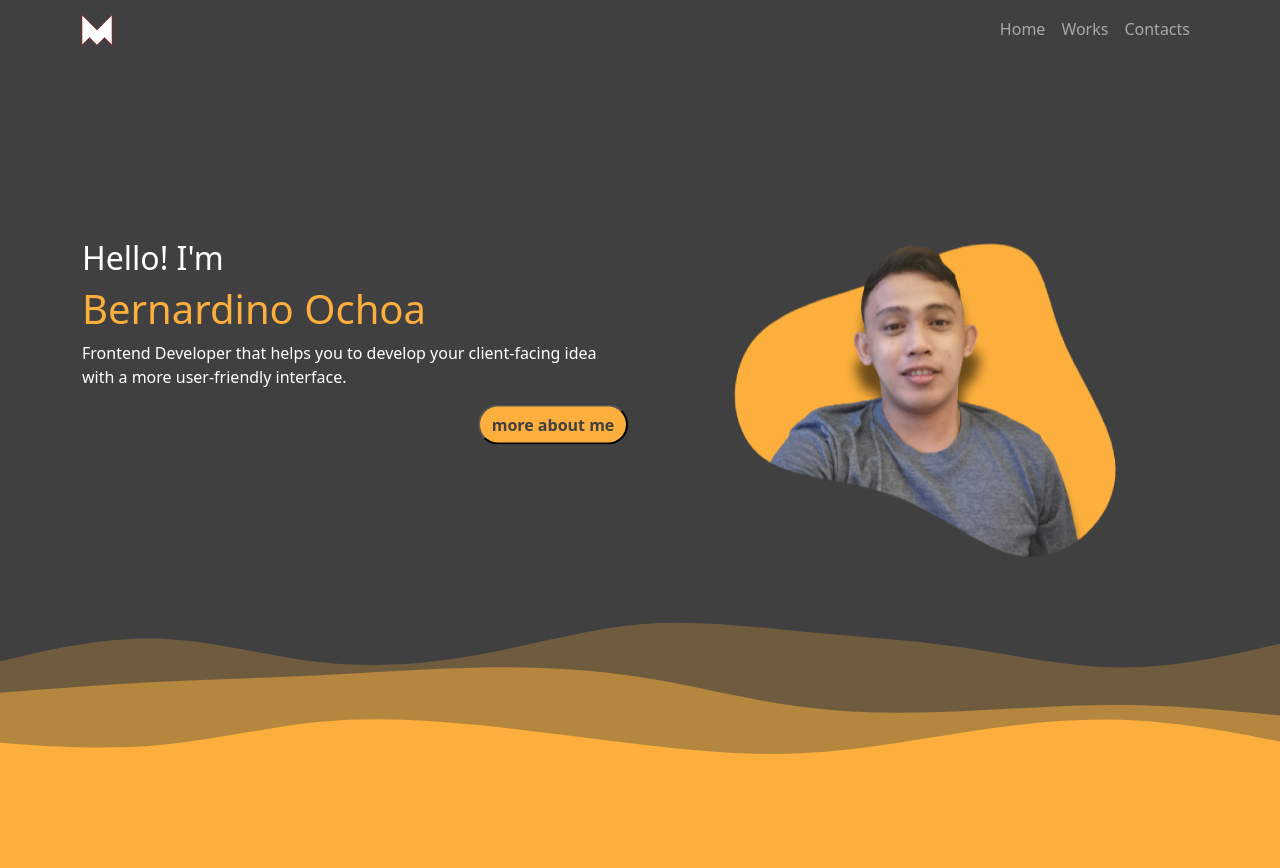
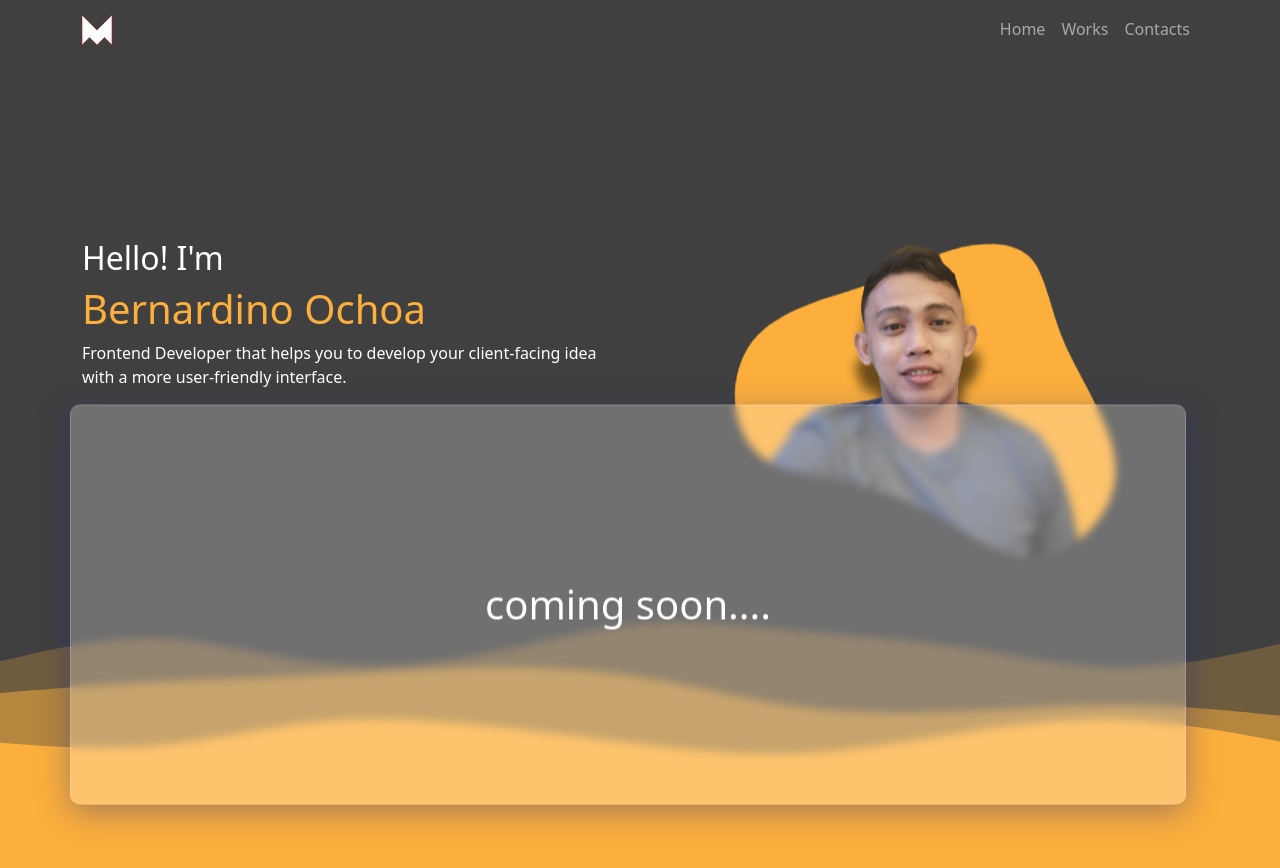
Before and after one commit to ajaxecho3/portfolio, a React (Create React App) app: page / in a window 1280 px wide. Both pictures are taken after a click on the button "more about me". Shown: the top 868 px of the page. Built offline with nearby package versions, Linux system fonts and the light colour scheme.

Commit message:
about component

```diff
--- a/src/features/hero/hero.module.css
+++ b/src/features/hero/hero.module.css
@@ -3,6 +3,7 @@
   position: relative;
   height: 100vh;
   background-color: #404040;
+  z-index: 1;
 }
 
 .hero__content {
@@ -34,7 +35,6 @@
   padding: 200px 0;
   background: #ffffff;
   overflow: visible;
-  z-index: 1;
 }
 .hero__content__col_2::after {
   content: "";
@@ -49,9 +49,13 @@
 }
 
 .hero__about_btn {
-  background: #fcaf3c;
-  border-radius: 30px;
-  color: #404040;
+  background: rgba(255, 255, 255, 0.25);
+  box-shadow: 0 8px 32px 0 rgba(31, 38, 135, 0.37);
+  backdrop-filter: blur(3px);
+  -webkit-backdrop-filter: blur(3px);
+  border-radius: 10px;
+  border: 1px solid #f1c64a;
+  color: #f1c64a;
   font-weight: bold;
   width: 150px;
   height: 40px;
@@ -61,6 +65,18 @@
   border-radius: 30px;
   width: 150px;
   height: 40px;
+}
+
+.hero__about_container {
+  background: rgba(255, 255, 255, 0.25);
+  box-shadow: 0 8px 32px 0 rgba(31, 38, 135, 0.37);
+  backdrop-filter: blur(4px);
+  -webkit-backdrop-filter: blur(4px);
+  border-radius: 10px;
+  border: 1px solid rgba(255, 255, 255, 0.18);
+  width: 100%;
+  min-height: 400px;
+  position: absolute;
 }
 
 .wave_divider {
@@ -73,6 +89,7 @@
   line-height: 0;
   pointer-events: none;
   transform: rotate(0deg);
+  z-index: -1;
 }
 
 .wave_divider svg {
--- a/src/features/hero/index.js
+++ b/src/features/hero/index.js
@@ -1,12 +1,12 @@
-import React from 'react'
+import React, { useState } from 'react'
 import { Container, Row, Col } from 'react-bootstrap';
 import style from './hero.module.css';
 import profile from '../../assets/pictures/profile.png'
-import { motion } from 'framer-motion';
+import { AnimatePresence, motion } from 'framer-motion';
 
 
 export default function Hero(props) {
-
+  const [showShowAbout, setShowAbout] = useState(false)
   return (
     <div id={props.id} className={style.hero__container}>
       <Container>
@@ -18,14 +18,29 @@ export default function Hero(props) {
                 <Row><h1 style={{ color: "#FCAF3C" }}> Bernardino Ochoa</h1></Row>
                 <Row><p> Frontend Developer that helps you to develop your client-facing idea with a more user-friendly interface.</p></Row>
                 <Row>
-                  <Col sm={12} className=" d-flex justify-content-end">
+                  <Col sm={12} className=" d-flex justify-content-center">
                     <motion.button
+                      layoutId={1}
+                      onClick={() => setShowAbout(true)}
                       className={style.hero__about_btn}
                       whileHover={{ scale: 1.1 }}
                       whileTap={{ scale: 0.9 }}>
                       more about me
                     </motion.button>
                   </Col>
+                  <AnimatePresence>
+                    {
+                      showShowAbout && (
+                        <motion.div layoutId={1} className={style.hero__about_container}>
+                          <motion.div className={style.about__header}>
+                            <motion.h1 className='position-absolute top-50 start-50 translate-middle'>
+                              coming soon....
+                            </motion.h1>
+                          </motion.div>
+                        </motion.div>
+                      )
+                    }
+                  </AnimatePresence>
                 </Row>
               </Col>
               <Col sm={6} className=" d-flex justify-content-center">
@@ -60,7 +75,7 @@ export default function Hero(props) {
               times: [0, 0.16, 0.33],
             }}
             opacity=".25"
-            class="shape-fill">
+          >
           </motion.path>
           <motion.path
             animate={{
@@ -78,7 +93,7 @@ export default function Hero(props) {
               times: [0, 0.16, 0.33],
             }}
             opacity=".5"
-            class="shape-fill">
+          >
           </motion.path>
           <motion.path
             animate={{
@@ -95,7 +110,7 @@ export default function Hero(props) {
               duration: 3,
               times: [0, 0.16, 0.33],
             }}
-            class="shape-fill">
+          >
           </motion.path>
         </motion.svg>
 
```
Also changed, not shown: src/App.module.css (renamed from src/App.css).
